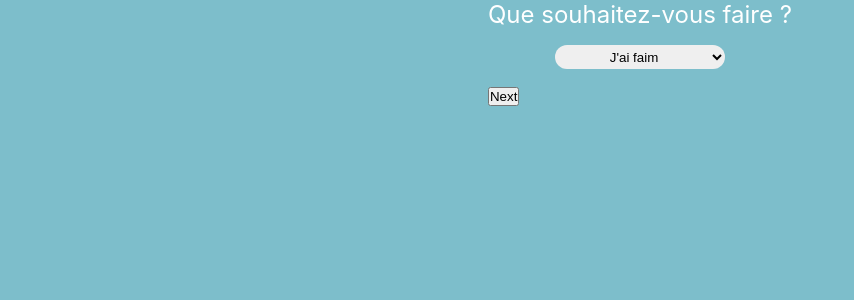
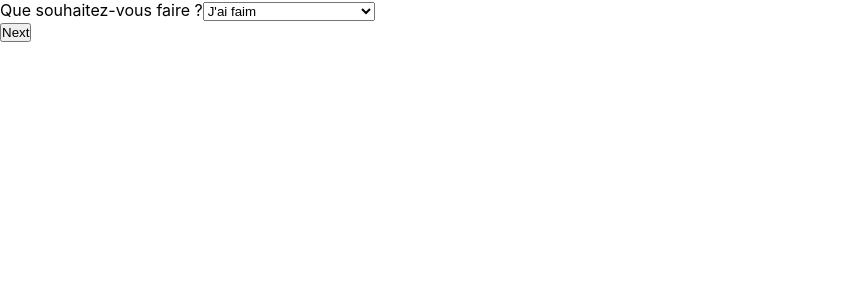
Before and after one commit to laulau-tlj/hng, a React (Create React App) app: page /question in a window 1280 px wide. Shown: the top 300 px of the page, without its empty margins (0-854 px from the left). Built offline with nearby package versions, Linux system fonts and the light colour scheme.

Commit message:
delete styled-components

```diff
--- a/package.json
+++ b/package.json
@@ -12,7 +12,8 @@
     "react-router-dom": "^6.2.2",
     "react-scripts": "5.0.0",
     "styled-components": "^5.3.3",
-    "web-vitals": "^2.1.4"
+    "web-vitals": "^2.1.4",
+    "implementation 'com.firebaseui:firebase-ui-storage": "7.1.1"
   },
   "scripts": {
     "start": "react-scripts start",
--- a/src/component/button/index.js
+++ b/src/component/button/index.js
@@ -1,17 +1,5 @@
-import styled from "styled-components";
-
-const Button = styled.button`
-    width: 10rem;
-    border: none;
-    padding: 0.2rem;
-    border-radius: 30px;
-    text-align: center;
-    color: #606060;
-`;
-
 export const StyledButton = props => {
-
     return (
-        <Button onClick={props.onClick}>{props.children}</Button>
+        <button onClick={props.onClick}>{props.children}</button>
     );
 };
--- a/src/component/card/card.js
+++ b/src/component/card/card.js
@@ -1,19 +1,8 @@
 import styled from "styled-components";
 
 const Card = props => {
-    const CardContainer = styled.div`
-        display: flex;
-        flex-direction: column;
-        align-items: center;
-        justify-content: center;
-        padding: 0.5rem;
-        margin: 1rem 0.5rem 1.5rem 0.5rem;
-        box-shadow: rgba(0, 0, 0, 0.35) 0px 5px 15px;
-        height: 8rem;
-    `;
-
     return (
-        <CardContainer>
+        <div>
             <h4>
                 {props.item.name}
             </h4>
@@ -26,7 +15,7 @@ const Card = props => {
             <p>
                 {props.item.type ? props.item.type : props.item.star}
             </p>
-        </CardContainer>
+        </div>
     );
 };
 
--- a/src/component/card/questionCard.js
+++ b/src/component/card/questionCard.js
@@ -1,41 +1,15 @@
-// DEPENDENCIES IMPORTATIONS
-import styled from "styled-components";
-// STYLED-COMPONENTS
-import { Space } from "../space";
-
-const QuestionContainer = styled.div`
-    display: flex;
-    flex-direction: column;
-    align-items: center;
-    justify-content: center;
-`;
-
-const Label = styled.label`
-    color: white;
-    font-size: 1.5rem;
-`;
-
-const Select = styled.select`
-    border: none;
-    border-radius: 30px;
-    height: 1.5rem;
-    text-align: center;
-`;
-
 const QuestionCard = props => {
     return (
-        <QuestionContainer>
-            <Label>{props.label}</Label>
-            <Space>
-                <Select onChange={e => { props.setChoice ? props.setChoice(e.target.value) : props.setSecondChoice(e.target.value) }}>
-                    {
-                        props.options.map(option => (
-                            <option key={option}>{option}</option>
-                        ))
-                    }
-                </Select>
-            </Space>
-        </QuestionContainer >
+        <div>
+            <label>{props.label}</label>
+            <select onChange={e => { props.setChoice ? props.setChoice(e.target.value) : props.setSecondChoice(e.target.value) }}>
+                {
+                    props.options.map(option => (
+                        <option key={option}>{option}</option>
+                    ))
+                }
+            </select>
+        </div >
     );
 };
 
--- a/src/component/container/index.js
+++ /dev/null
@@ -1,8 +0,0 @@
-import styled from "styled-components"
-
-export const Container = styled.div`
-    background: #7DBECB;
-    height: 100vh;
-    display: flex;
-    justify-content: center;
-`;
--- a/src/component/image/index.js
+++ b/src/component/image/index.js
@@ -1,11 +1,5 @@
-import styled from "styled-components";
-
 export const Image = props => {
-    const Image = styled.img`
-        width: 20rem;
-    `;
-
     return (
-        <Image src={props.source} alt={props.alt} />
+        <img src={props.source} alt={props.alt} />
     )
 }
--- a/src/component/input/index.js
+++ b/src/component/input/index.js
@@ -1,17 +1,6 @@
-import styled from "styled-components";
-
 export const StyledInput = props => {
-    const Input = styled.input`
-        width: 15rem;
-        height: 1.5rem;
-        border: none;
-        padding: 0.2rem;
-        border-radius: 30px;
-        text-align: center;
-    `;
-
     return (
-        <Input
+        <input
             type={props.type}
             placeholder={props.placeholder} />
     );
--- a/src/component/space/index.js
+++ /dev/null
@@ -1,5 +0,0 @@
-import styled from "styled-components";
-
-export const Space = styled.div`
-    margin: 1rem;
-`;
--- a/src/view/home/index.js
+++ b/src/view/home/index.js
@@ -3,8 +3,6 @@ import { onSnapshot, collection } from "firebase/firestore";
 import db from "../../firebase-config";
 import { ResponseContext } from "../../context/ResponseContext";
 import Card from "../../component/card/card";
-import styled from "styled-components";
-
 
 const Home = () => {
     const [col, setCol] = useState("");
@@ -32,9 +30,10 @@ const Home = () => {
     const getData = () => {
         if (col) {
             onSnapshot(collection(db, col), (snapshot) => {
-                setData(snapshot.docs.map(doc => ({ ...doc.data(), id: doc.id })));
+                setData(snapshot.docs.map(doc => ({ ...doc.data(), type: response[1] })));
             });
         };
+
     };
 
 
@@ -42,28 +41,14 @@ const Home = () => {
 
     if (col) { getData() };
 
-    const FlexContainer = styled.div`
-        @media (min-width: 768px) {
-            display: grid;
-            grid-template-columns: 50% 50%;
-            flex-direction: unset;
-        }
-
-        @media (min-width: 1024px) {
-            grid-template-columns: 33.33% 33.33% 33.33%;
-        }
-    `;
 
     return (
         <div>
-            <FlexContainer>
-                {
-                    data &&
-                    data.map(item => (
-                        <Card item={item} />
-                    ))
-                }
-            </FlexContainer>
+            <div>
+                {data && data.map(item => (
+                    <Card key={item} item={item} />
+                ))}
+            </div>
         </div>
     );
 };
--- a/src/view/login/index.js
+++ b/src/view/login/index.js
@@ -16,41 +16,20 @@ const Login = () => {
     const [email, setEmail] = useState(null);
     const [password, setPassword] = useState(null);
 
-    useEffect(
-        () =>
-            onSnapshot(collection(db, "restaurant"), (snapshot) =>
-                setData(snapshot.docs.map((doc) => ({ ...doc.data(), id: doc.id })))
-            ),
-        []
-    );
-
-    const LoginContainer = styled.div`
-            display: flex;
-            flex-direction: column;
-            align-items: center;
-
-        `;
-
     return (
-        <Container>
-            <LoginContainer>
-                <Image source="/logo.png" alt="logo" />
-                <Space>
-                    <StyledInput
-                        type="text"
-                        placeholder="email"
-                        onChange={e => setEmail(e.target.value)} />
-                </Space>
-                <Space>
-                    <StyledInput
-                        type="password"
-                        placeholder="password" />
-                </Space>
-                <Space>
-                    <StyledButton>Login</StyledButton>
-                </Space>
-            </LoginContainer>
-        </Container>
+        <div>
+            <div>
+                <img source="/logo.png" alt="logo" />
+                <input
+                    type="text"
+                    placeholder="email"
+                    onChange={e => setEmail(e.target.value)} />
+                <input
+                    type="password"
+                    placeholder="password" />
+                <button>Login</button>
+            </div>
+        </div>
     );
 };
 
--- a/src/view/question/index.js
+++ b/src/view/question/index.js
@@ -95,7 +95,7 @@ const Question = () => {
     };
 
     return (
-        <Container>
+        <div>
             {
                 firstQuestion &&
                 <div>
@@ -110,7 +110,7 @@ const Question = () => {
                 activeSwitch && switchCase()
             }
 
-        </Container>
+        </div>
     );
 };
 
```
